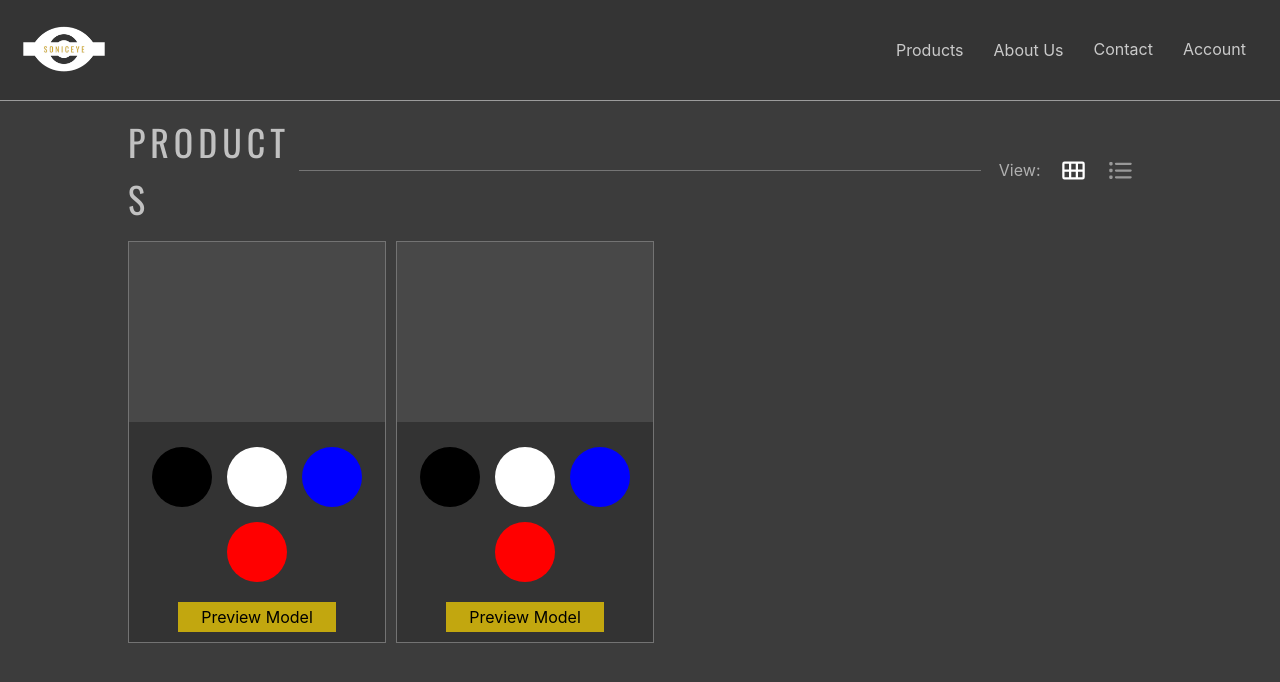
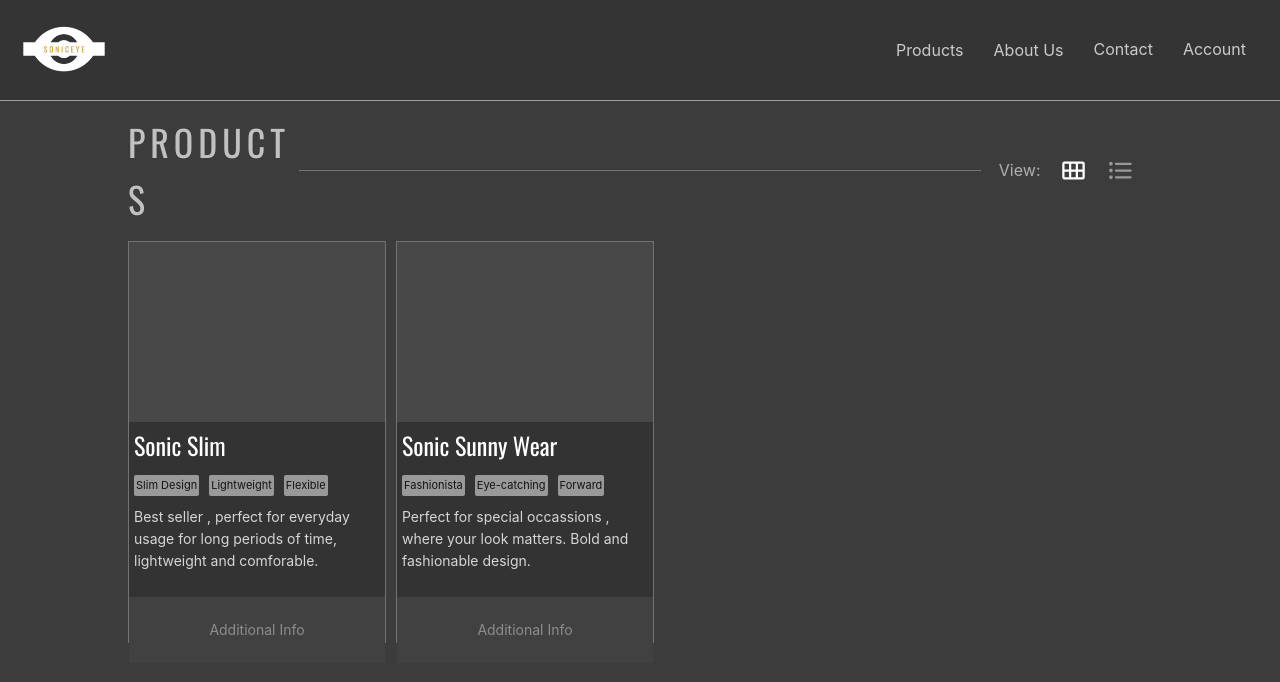
Before and after one commit to ElsonNezaj/soniceye, a React (Create React App) app: page /products in a window 1280 px wide. Shown: the top 682 px of the page. Built offline with nearby package versions, Linux system fonts and the light colour scheme.

Commit message:
created row product item

```diff
--- a/src/components/Products/RowProduct/index.jsx
+++ b/src/components/Products/RowProduct/index.jsx
@@ -1,14 +1,18 @@
-import React from "react";
+import React, { useState } from "react";
 import styles from "./styles.module.scss";
 import { Typography } from "antd";
 
 export default function RowProduct({ product }) {
+  const [isAdditionalInfo, setIsAdditionalInfo] = useState(false);
   return (
     <div className={styles.rowProductContainer}>
       <div className={styles.modelView}></div>
       <div className={styles.productInfo}>
-        {/* <div className={styles.mainInfo}>
-          <Typography className={styles.productName}>{product.name}</Typography>
+        {!isAdditionalInfo ? (
+          <div className={styles.mainInfo}>
+            <Typography className={styles.productName}>
+              {product.name}
+            </Typography>
             <div className={styles.tagsContainer}>
               {product.tags.map((tag) => (
                 <Typography className={styles.singleTag}>{tag}</Typography>
@@ -19,8 +23,12 @@ export default function RowProduct({ product }) {
                 {product.description}
               </Typography>
             </div>
-        </div> */}
+          </div>
+        ) : (
           <div className={styles.additionalInfo}>
+            <Typography className={styles.colorsLabel}>
+              Available Colors
+            </Typography>
             <div className={styles.colorsContainer}>
               {product.colors.map((color) => (
                 <div
@@ -33,6 +41,15 @@ export default function RowProduct({ product }) {
               <div className={styles.previewButton}>Preview Model</div>
             </div>
           </div>
+        )}
+      </div>
+      <div
+        onClick={() => setIsAdditionalInfo(!isAdditionalInfo)}
+        className={styles.hoverBox}
+      >
+        <Typography className={styles.hoverText}>
+          {isAdditionalInfo ? "Main Info" : "Additional Info"}
+        </Typography>
       </div>
     </div>
   );
--- a/src/components/Products/RowProduct/styles.module.scss
+++ b/src/components/Products/RowProduct/styles.module.scss
@@ -9,6 +9,7 @@
 
 .productInfo {
   padding: 5px;
+  transition: all 0.5s;
 }
 
 .productName {
@@ -39,28 +40,32 @@
   color: rgba(255, 255, 255, 0.8);
 }
 
-.additionalInfo {
-  height: 55%;
-  margin: auto 0px;
-}
-
 .colorsContainer {
   display: flex;
   flex-wrap: wrap;
   gap: 15px;
   justify-content: center;
   align-items: center;
-  margin-top: 20px;
+  margin-top: 10px;
+}
+
+.colorsLabel {
+  text-align: center;
+  margin-top: 10px;
+  color: white;
+  font-family: var(--main-font-family);
+  font-size: 18px;
 }
 
 .singleColor {
-  height: 60px;
-  width: 60px;
+  height: 20px;
+  width: 20px;
+  border: solid 1px rgba(255, 217, 0, 0.7);
   border-radius: 100%;
 }
 
 .previewContainer {
-  margin-top: 20px;
+  margin-top: 22px;
   display: flex;
   justify-content: center;
 }
@@ -72,3 +77,18 @@
   justify-content: center;
   padding: 5px;
 }
+
+.hoverBox {
+  height: auto;
+  display: flex;
+  justify-content: center;
+  align-items: center;
+  margin-top: 20px;
+  height: 66px;
+  background-color: rgb(65, 65, 65);
+  cursor: pointer;
+}
+
+.hoverText {
+  color: rgba(255, 255, 255, 0.4);
+}
```
Lines whose indentation alone changed are shown as unchanged.
